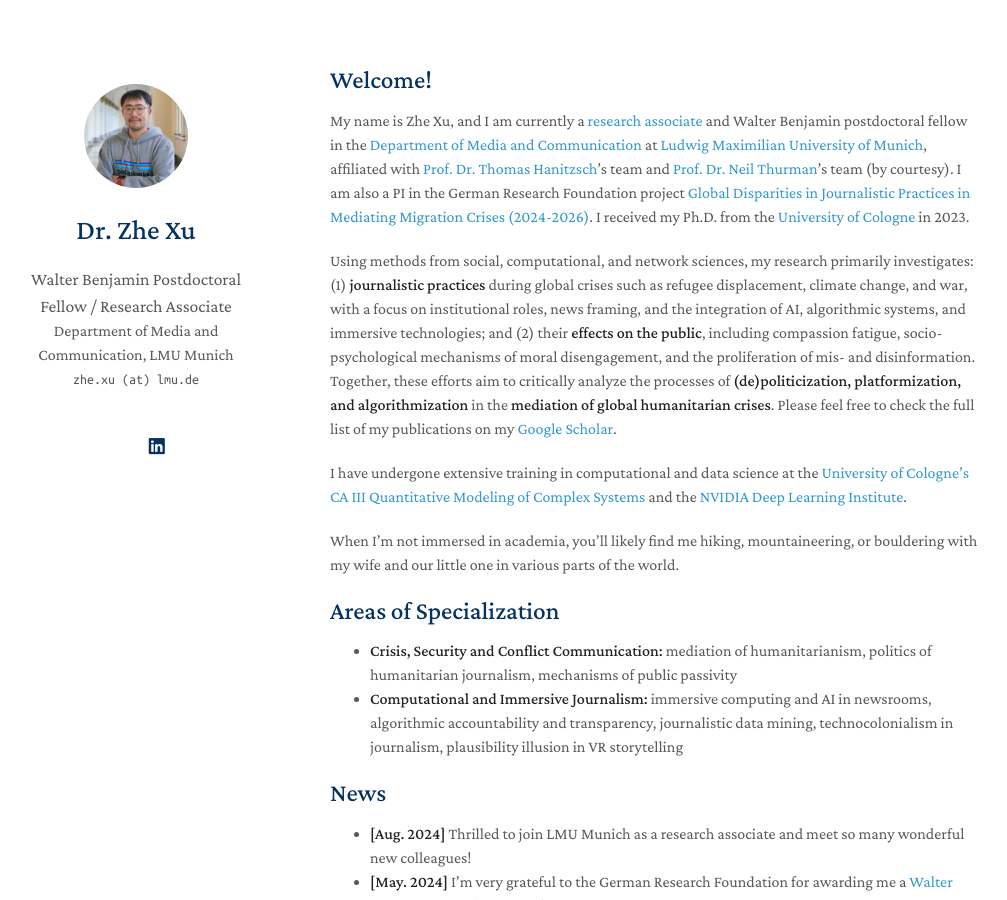
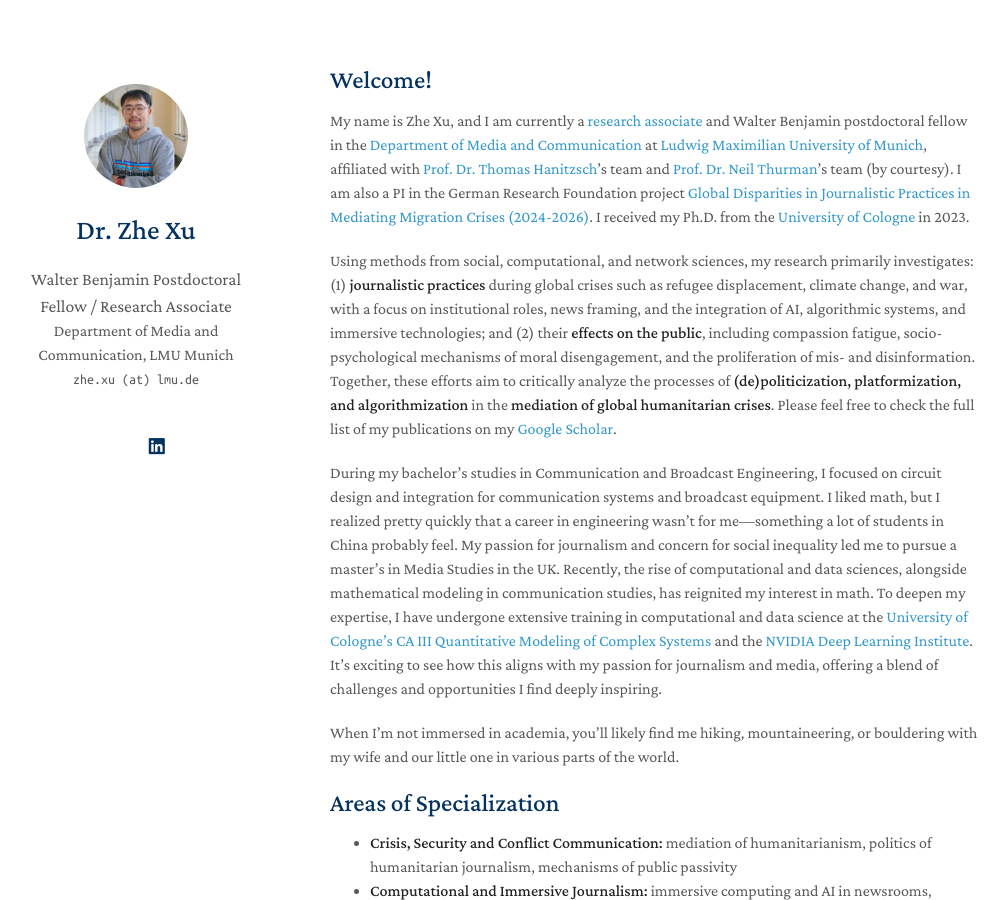
Before and after one commit to zhexuphd/home, a Jekyll site: the page built from index.md, in a window 1280 px wide and 900 px high. Shown: the whole window, without its empty margins (140-1147 px from the left). Built offline with Jekyll 4.4.1, drawn with Linux system fonts in a browser that asks for light colours; a style sheet for code colours, icons or effects is not loaded; our own code applies the rules of GitHub Pages for plain Markdown files.

Commit message:
Update index.md

```diff
--- a/index.md
+++ b/index.md
@@ -8,7 +8,7 @@
 
 Using methods from social, computational, and network sciences, my research primarily investigates: (1) **journalistic practices** during global crises such as refugee displacement, climate change, and war, with a focus on institutional roles, news framing, and the integration of AI, algorithmic systems, and immersive technologies; and (2) their **effects on the public**, including compassion fatigue, socio-psychological mechanisms of moral disengagement, and the proliferation of mis- and disinformation. Together, these efforts aim to critically analyze the processes of **(de)politicization, platformization, and algorithmization** in the **mediation of global humanitarian crises**. Please feel free to check the full list of my publications on my [Google Scholar](https://scholar.google.de/citations?user=lxUyedYAAAAJ&hl=en&oi=sra).
 
-I have undergone extensive training in computational and data science at the [University of Cologne's CA III Quantitative Modeling of Complex Systems](http://ml-school.uni-koeln.de/) and the [NVIDIA Deep Learning Institute](https://learn.nvidia.com/courses/course-detail?course_id=course-v1:DLI+C-FX-06+V2).
+During my bachelor’s studies in Communication and Broadcast Engineering, I focused on circuit design and integration for communication systems and broadcast equipment. I liked math, but I realized pretty quickly that a career in engineering wasn’t for me—something a lot of students in China probably feel. My passion for journalism and concern for social inequality led me to pursue a master’s in Media Studies in the UK. Recently, the rise of computational and data sciences, alongside mathematical modeling in communication studies, has reignited my interest in math. To deepen my expertise, I have undergone extensive training in computational and data science at the [University of Cologne's CA III Quantitative Modeling of Complex Systems](http://ml-school.uni-koeln.de/) and the [NVIDIA Deep Learning Institute](https://learn.nvidia.com/courses/course-detail?course_id=course-v1:DLI+C-FX-06+V2). It’s exciting to see how this aligns with my passion for journalism and media, offering a blend of challenges and opportunities I find deeply inspiring.
 
 When I’m not immersed in academia, you’ll likely find me hiking, mountaineering, or bouldering with my wife and our little one in various parts of the world.
 
```
